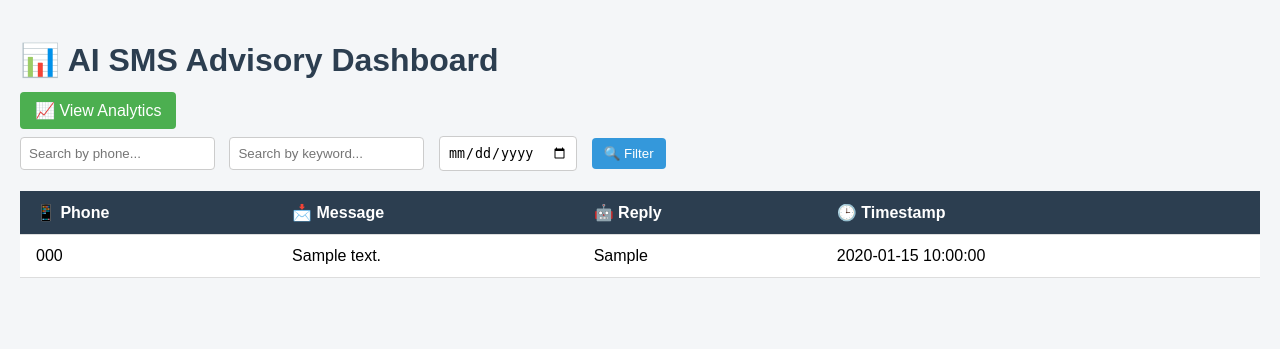
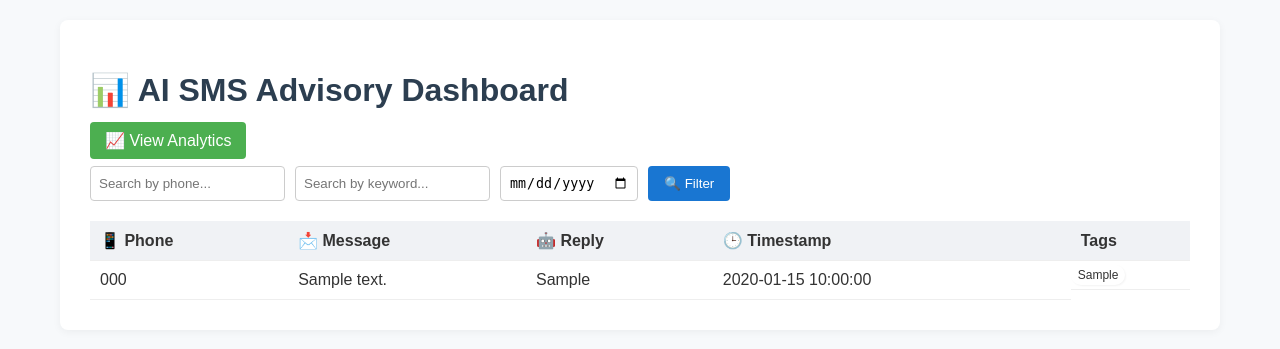
Before and after one commit to Mugisha-hub/ai-sms-advisory, a Flask app: page /dashboard in a window 1280 px wide. Shown: the top 349 px of the page. Run offline with Flask 3, Linux system fonts and the light colour scheme; the visitor is signed in with stand-in values (Sample User, id 1); tables that the repository leaves empty hold one stand-in row (values such as "Sample post").

Commit message:
🎨 Add tag coloring logic to dashboard with updated CSS

```diff
--- a/app.py
+++ b/app.py
@@ -6,6 +6,7 @@ import cohere
 from sqlalchemy import create_engine, Column, Integer, String, Text, DateTime, func
 from sqlalchemy.orm import sessionmaker, declarative_base
 from datetime import datetime
+from tagging import extract_tags_from_message  # ✅ Tagging utility
 
 # Load environment variables
 load_dotenv()
@@ -24,11 +25,12 @@ sms = africastalking.SMS
 co = cohere.Client(os.getenv("COHERE_API_KEY"))
 
 # Database setup
-DATABASE_URL = os.getenv("DATABASE_URL")  # PostgreSQL connection string
+DATABASE_URL = os.getenv("DATABASE_URL")
 engine = create_engine(DATABASE_URL)
 SessionLocal = sessionmaker(bind=engine)
 Base = declarative_base()
 
+# ✅ Updated model to include tags
 class Message(Base):
     __tablename__ = "messages"
     id = Column(Integer, primary_key=True, index=True)
@@ -36,12 +38,13 @@ class Message(Base):
     text = Column(Text)
     reply = Column(Text)
     timestamp = Column(DateTime, default=datetime.utcnow)
+    tags = Column(Text)  # ✅ New column for tags
 
 Base.metadata.create_all(bind=engine)
 
-def insert_message(phone, text, reply):
+def insert_message(phone, text, reply, tags):
     db = SessionLocal()
-    msg = Message(phone=phone, text=text, reply=reply)
+    msg = Message(phone=phone, text=text, reply=reply, tags=tags)
     db.add(msg)
     db.commit()
     db.close()
@@ -70,7 +73,8 @@ def receive_sms():
         print("❌ SMS error:", str(e))
 
     try:
-        insert_message(sender, message, reply_text)
+        tags = extract_tags_from_message(message)
+        insert_message(sender, message, reply_text, tags=",".join(tags))  # save as comma-separated
     except Exception as e:
         print("❌ DB error:", str(e))
 
@@ -105,7 +109,11 @@ def dashboard():
     if phone:
         query = query.filter(Message.phone.ilike(f"%{phone}%"))
     if keyword:
-        query = query.filter((Message.text.ilike(f"%{keyword}%")) | (Message.reply.ilike(f"%{keyword}%")))
+        query = query.filter(
+            (Message.text.ilike(f"%{keyword}%")) |
+            (Message.reply.ilike(f"%{keyword}%")) |
+            (Message.tags.ilike(f"%{keyword}%"))
+        )
     if date:
         query = query.filter(func.date(Message.timestamp) == date)
 
@@ -119,7 +127,6 @@ def analytics():
         return redirect(url_for("login"))
 
     db = SessionLocal()
-
     try:
         total_messages = db.query(func.count(Message.id)).scalar()
         unique_senders = db.query(func.count(func.distinct(Message.phone))).scalar()
--- a/static/style.css
+++ b/static/style.css
@@ -1,64 +1,139 @@
+/* General layout */
 body {
   font-family: Arial, sans-serif;
-    background-color: #f4f6f8;
+  background-color: #f7f9fb;
   margin: 0;
   padding: 20px;
+  color: #333;
 }
 
-h1 {
+.container {
+  max-width: 1100px;
+  margin: 0 auto;
+  background-color: white;
+  padding: 30px;
+  border-radius: 8px;
+  box-shadow: 0 2px 8px rgba(0,0,0,0.05);
+}
+
+h1, h3 {
   color: #2c3e50;
 }
 
-form {
+/* Filter form */
+.filter-form {
   margin-bottom: 20px;
+  display: flex;
+  gap: 10px;
+  flex-wrap: wrap;
 }
 
-input[type="text"], input[type="date"] {
+.filter-form input[type="text"],
+.filter-form input[type="date"] {
   padding: 8px;
-    margin-right: 10px;
   border: 1px solid #ccc;
   border-radius: 4px;
 }
 
-button {
-    padding: 8px 12px;
-    background-color: #3498db;
+.filter-form button {
+  padding: 8px 16px;
+  background-color: #1976d2;
   color: white;
   border: none;
   border-radius: 4px;
   cursor: pointer;
 }
 
-button:hover {
-    background-color: #2980b9;
+.filter-form button:hover {
+  background-color: #1565c0;
 }
 
+/* Table styles */
 table {
   width: 100%;
   border-collapse: collapse;
-    background-color: white;
+  margin-top: 10px;
 }
 
 th, td {
-    padding: 12px 16px;
-    border-bottom: 1px solid #ddd;
+  padding: 10px;
   text-align: left;
+  border-bottom: 1px solid #eee;
 }
 
 th {
-    background-color: #2c3e50;
-    color: white;
+  background-color: #f0f2f5;
+  color: #333;
+  font-weight: 600;
 }
 
-tr:hover {
-    background-color: #f1f1f1;
+tr:nth-child(even) {
+  background-color: #fafafa;
 }
 
-.no-messages {
-    padding: 20px;
-    background-color: #fff3cd;
-    color: #856404;
-    border: 1px solid #ffeeba;
+/* Tags column styling */
+.tags-cell {
+  display: flex;
+  flex-wrap: wrap;
+  gap: 4px;
+  padding: 4px 0;
+}
+
+/* Base tag style */
+.tag-badge {
+  padding: 3px 7px;
+  border-radius: 12px;
+  font-size: 0.75rem;
+  font-weight: 500;
+  white-space: nowrap;
+  box-shadow: 1px 1px 2px rgba(0,0,0,0.05);
+  transition: background-color 0.2s ease-in-out;
+}
+
+/* Crop tags (e.g. tomato, maize) */
+.tag-crop {
+  background-color: #e0f7e9;
+  color: #2e7d32;
+}
+
+.tag-crop:hover {
+  background-color: #c8efd6;
+}
+
+/* Disease or pest tags */
+.tag-problem {
+  background-color: #ffe0e0;
+  color: #c62828;
+}
+
+.tag-problem:hover {
+  background-color: #ffc5c5;
+}
+
+/* Nutrient/Fertilizer tags */
+.tag-nutrient {
+  background-color: #e3f2fd;
+  color: #1565c0;
+}
+
+.tag-nutrient:hover {
+  background-color: #cce5ff;
+}
+
+/* Analytics tag frequency table */
+.analytics-tags-table {
+  margin-top: 20px;
+  width: 50%;
+  border: 1px solid #ddd;
   border-radius: 4px;
-    margin-top: 20px;
+  overflow: hidden;
 }
+
+.analytics-tags-table th {
+  background-color: #f5f5f5;
+  font-weight: bold;
+}
+
+.analytics-tags-table td, .analytics-tags-table th {
+  padding: 8px 12px;
+}
--- /dev/null
+++ b/tagging.py
@@ -0,0 +1,36 @@
+import re
+
+# List of common crop names
+crop_tags = [
+    "tomato", "maize", "beans", "cassava", "sweet potato",
+    "cabbage", "carrot", "onion", "rice", "banana",
+    "coffee", "tea", "sorghum", "wheat", "groundnut"
+]
+
+# Keywords linked to problems (mapped to tags)
+tag_keywords = {
+    "disease": ["blight", "wilt", "mosaic", "rot", "fungus", "virus"],
+    "pest": ["aphid", "worm", "caterpillar", "beetle", "thrips", "mites", "grasshopper"],
+    "fertilizer": ["yellow", "deficiency", "weak", "stunted", "slow growth", "nutrient"]
+}
+
+def extract_tags_from_message(message):
+    """
+    Takes an SMS message string and returns a list of relevant tags (crops and problems).
+    """
+    message = message.lower()
+    tags = []
+
+    # Crop tags: direct match
+    for crop in crop_tags:
+        if crop in message:
+            tags.append(crop)
+
+    # Problem tags: match based on keyword groups
+    for tag, keywords in tag_keywords.items():
+        for keyword in keywords:
+            if re.search(r'\b' + re.escape(keyword) + r'\b', message):
+                tags.append(tag)
+                break  # Avoid multiple hits for same tag
+
+    return list(set(tags))  # Remove duplicates
--- a/templates/dashboard.html
+++ b/templates/dashboard.html
@@ -8,14 +8,13 @@
 <body>
     <div class="container">
         <h1>📊 AI SMS Advisory Dashboard</h1>
-              <!-- 🔗 Link to Analytics -->
-                  <div style="margin-bottom: 1rem;">
-                       <a href="{{ url_for('analytics') }}" style="background-color: #4CAF50; color: white; padding: 10px 15px; text-decoration: none; border-radius: 4px;">
+
+        <!-- 🔗 Link to Analytics -->
+        <div style="margin-bottom: 1rem;">
+            <a href="{{ url_for('analytics') }}" style="background-color: #4CAF50; color: white; padding: 10px 15px; text-decoration: none; border-radius: 4px;">
                 📈 View Analytics
             </a>
         </div>
-
-        <!-- Existing dashboard content continues below -->
 
         <!-- Filter Form -->
         <form method="get" class="filter-form">
@@ -33,6 +32,7 @@
                     <th>📩 Message</th>
                     <th>🤖 Reply</th>
                     <th>🕒 Timestamp</th>
+                    <th>Tags</th>
                 </tr>
             </thead>
             <tbody>
@@ -42,10 +42,29 @@
                     <td>{{ msg.text }}</td>
                     <td>{{ msg.reply }}</td>
                     <td>{{ msg.timestamp }}</td>
+                    <td class="tags-cell">
+                        {% if msg.tags %}
+                            {% for tag in msg.tags.split(',') %}
+                                {% set tag = tag.strip() %}
+                                {% if tag in ['tomato', 'maize', 'beans', 'cabbage', 'onion'] %}
+                                    <span class="tag-badge tag-crop">{{ tag }}</span>
+                                {% elif tag in ['disease', 'pest'] %}
+                                    <span class="tag-badge tag-problem">{{ tag }}</span>
+                                {% elif tag in ['fertilizer', 'nutrient deficiency'] %}
+                                    <span class="tag-badge tag-nutrient">{{ tag }}</span>
+                                {% else %}
+                                    <span class="tag-badge">{{ tag }}</span>
+                                {% endif %}
+                            {% endfor %}
+                        {% else %}
+                            <span style="color: #ccc;">—</span>
+                        {% endif %}
+                    </td>
                 </tr>
                 {% endfor %}
+
                 {% if messages|length == 0 %}
-                <tr><td colspan="4" style="text-align:center;">No messages found.</td></tr>
+                <tr><td colspan="5" style="text-align:center;">No messages found.</td></tr>
                 {% endif %}
             </tbody>
         </table>
```
Also changed, not shown: migrate.py (added, +12 -0 lines), templates/analytics.html (+14 -0 lines). Lines whose indentation alone changed are shown as unchanged.
